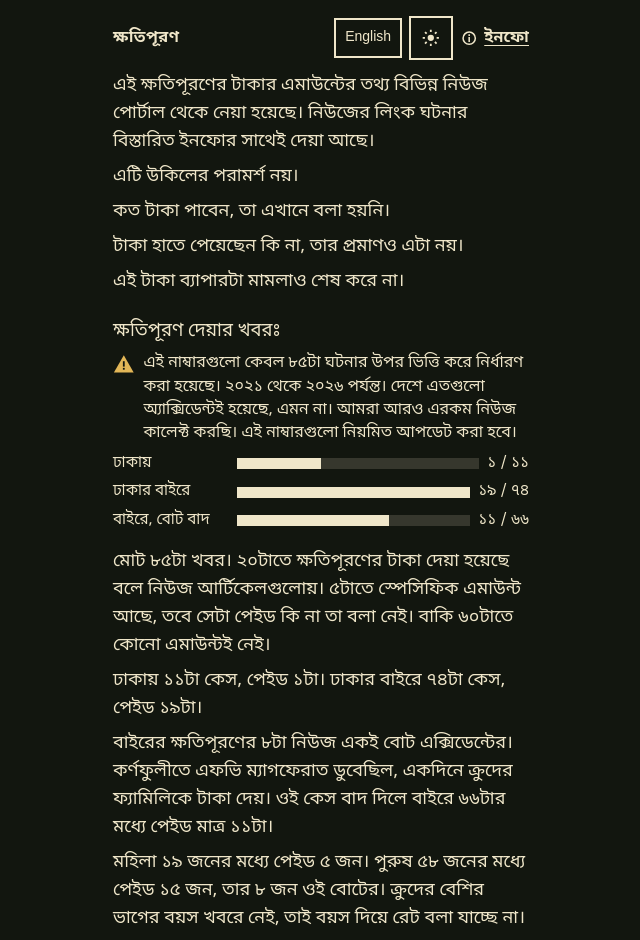
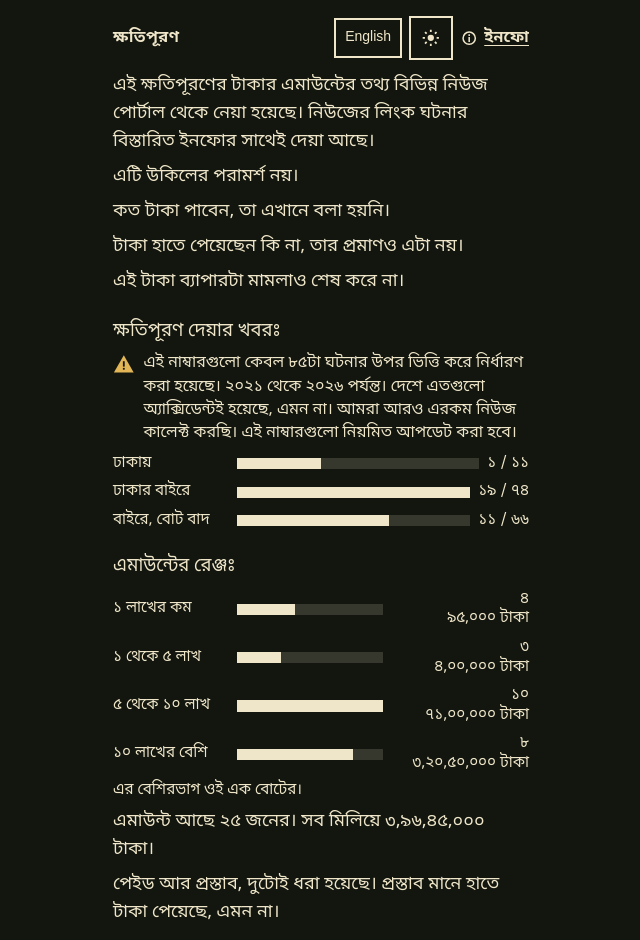
Before and after one commit to asifvibes/khotipuron, a Next.js app: page /method in a window 1280 px wide. Shown: the top 940 px of the page, without its empty margins (319-959 px from the left). Built offline with nearby package versions, Linux system fonts and the light colour scheme; no server answers.

Commit message:
Add a chart of compensation amount ranges.

```diff
--- a/src/app/globals.css
+++ b/src/app/globals.css
@@ -262,6 +262,36 @@ html[data-theme="light"] {
   height: 1.24rem;
   margin-top: 0.12rem;
   color: var(--gold);
+}
+
+.range-chart .chart-row {
+  grid-template-columns: minmax(0, 7.2rem) minmax(1.4rem, 1fr) minmax(0, 8.6rem);
+}
+
+.range-chart .chart-name,
+.range-chart .chart-value {
+  overflow-wrap: anywhere;
+}
+
+.range-chart .chart-value {
+  display: flex;
+  flex-direction: column;
+  align-items: flex-end;
+  text-align: right;
+}
+
+.range-taka {
+  display: block;
+}
+
+.range-chart .chart-track span {
+  min-width: 0;
+}
+
+.range-note {
+  margin: -0.15rem 0 0.35rem;
+  font-size: 0.95rem;
+  line-height: 1.35;
 }
 
 .nudge a {
--- a/src/components/method-screen.tsx
+++ b/src/components/method-screen.tsx
@@ -2,7 +2,17 @@
 
 import { TopBar, usePrefs } from "@/components/prefs";
 import { cases } from "@/data/cases";
-import { collectedYearSpan, kindLabel, paymentBars, sceneCounts, sceneLabel, settlementLines, toBnDigits } from "@/data/logic";
+import {
+  amountRanges,
+  collectedYearSpan,
+  formatTaka,
+  kindLabel,
+  paymentBars,
+  sceneCounts,
+  sceneLabel,
+  settlementLines,
+  toBnDigits,
+} from "@/data/logic";
 import type { AmountKind, Lang } from "@/data/types";
 
 const KIND_ORDER: AmountKind[] = [
@@ -106,6 +116,41 @@ function PaymentChart({ lang }: { lang: Lang }) {
   );
 }
 
+function AmountRangeChart({ lang }: { lang: Lang }) {
+  const { buckets, people, totalBdt } = amountRanges(cases);
+  const widest = Math.max(...buckets.map((row) => row.count), 1);
+  const bn = lang === "bn";
+  const totalLine = bn
+    ? `এমাউন্ট আছে ${toBnDigits(String(people))} জনের। সব মিলিয়ে ${formatTaka(totalBdt, "bn")}।`
+    : `${people} people have an amount. Together, ${formatTaka(totalBdt, "en")}.`;
+  const caption = bn
+    ? "পেইড আর প্রস্তাব, দুটোই ধরা হয়েছে। প্রস্তাব মানে হাতে টাকা পেয়েছে, এমন না।"
+    : "Paid and proposed are both included. Proposed does not mean the money was received.";
+  return (
+    <figure className="chart range-chart">
+      {buckets.map((row) => (
+        <div key={row.id}>
+          <div className="chart-row">
+            <div className="chart-name">{bn ? row.labelBn : row.labelEn}</div>
+            <div className="chart-track" aria-hidden="true">
+              <span style={{ width: row.count === 0 ? "0%" : `${(row.count / widest) * 100}%` }} />
+            </div>
+            <div className="chart-value">
+              {bn ? toBnDigits(String(row.count)) : row.count}
+              <span className="range-taka">{formatTaka(row.totalBdt, lang)}</span>
+            </div>
+          </div>
+          {row.mostlyMagferat ? (
+            <p className="range-note">{bn ? "এর বেশিরভাগ ওই এক বোটের।" : "Most of this bar is that one boat."}</p>
+          ) : null}
+        </div>
+      ))}
+      <p className="lead">{totalLine}</p>
+      <p className="lead">{caption}</p>
+    </figure>
+  );
+}
+
 function AlertMark() {
   return (
     <svg className="chart-mark" viewBox="0 0 24 22" aria-hidden="true">
@@ -165,6 +210,8 @@ export function MethodScreen() {
         {copy.settlement}
       </h2>
       <PaymentChart lang={lang} />
+      <h2 className="section">{lang === "bn" ? "এমাউন্টের রেঞ্জঃ" : "Amount range:"}</h2>
+      <AmountRangeChart lang={lang} />
       {settlementLines(cases, lang).map((line) => (
         <p className="lead" key={line}>
           {line}
--- a/src/data/logic.ts
+++ b/src/data/logic.ts
@@ -70,6 +70,63 @@ export function collectedLine(total: number, read: number, lang: Lang): string {
     return `আমাদের কালেক্ট করা মোট ${toBnDigits(String(total))}টি খবরের মধ্যে আপনি পড়েছেন ${toBnDigits(String(read))}টি। কে জানে, আমাদের আশেপাশেই হয়তো লুকিয়ে আছে আরও কত অজানা খবর!`;
   }
   return `Of the ${total} stories we have collected, you have read ${read}, and who knows how many unknown stories may still be hidden around us.`;
+}
+
+const LAKH = 100_000;
+
+export type AmountBucket = {
+  id: string;
+  labelBn: string;
+  labelEn: string;
+  count: number;
+  totalBdt: number;
+  /** More than half the people in this bucket are the one Magferat boat. */
+  mostlyMagferat: boolean;
+};
+
+/**
+ * Four bands on the amounts actually in the file.
+ * 1 lakh starts the second bar. 5 lakh starts the third. 10 lakh stays in the third.
+ * Above 10 lakh is strictly more than 10 lakh.
+ */
+const AMOUNT_BANDS: { id: string; labelBn: string; labelEn: string; test: (amount: number) => boolean }[] = [
+  { id: "under-1", labelBn: "১ লাখের কম", labelEn: "Under 1 lakh", test: (amount) => amount < LAKH },
+  {
+    id: "1-to-5",
+    labelBn: "১ থেকে ৫ লাখ",
+    labelEn: "1 to 5 lakh",
+    test: (amount) => amount >= LAKH && amount < 5 * LAKH,
+  },
+  {
+    id: "5-to-10",
+    labelBn: "৫ থেকে ১০ লাখ",
+    labelEn: "5 to 10 lakh",
+    test: (amount) => amount >= 5 * LAKH && amount <= 10 * LAKH,
+  },
+  { id: "above-10", labelBn: "১০ লাখের বেশি", labelEn: "Above 10 lakh", test: (amount) => amount > 10 * LAKH },
+];
+
+export function amountRanges(rows: CaseRow[]): { buckets: AmountBucket[]; people: number; totalBdt: number } {
+  const withAmount = rows.filter(
+    (row): row is CaseRow & { amountBdt: number } => typeof row.amountBdt === "number" && Number.isFinite(row.amountBdt),
+  );
+  const buckets = AMOUNT_BANDS.map((band) => {
+    const group = withAmount.filter((row) => band.test(row.amountBdt));
+    const magferat = group.filter((row) => row.id.includes("magferat")).length;
+    return {
+      id: band.id,
+      labelBn: band.labelBn,
+      labelEn: band.labelEn,
+      count: group.length,
+      totalBdt: group.reduce((sum, row) => sum + row.amountBdt, 0),
+      mostlyMagferat: group.length > 0 && magferat * 2 > group.length,
+    };
+  });
+  return {
+    buckets,
+    people: withAmount.length,
+    totalBdt: withAmount.reduce((sum, row) => sum + row.amountBdt, 0),
+  };
 }
 
 export function formatTaka(amount: number, lang: Lang): string {
```
